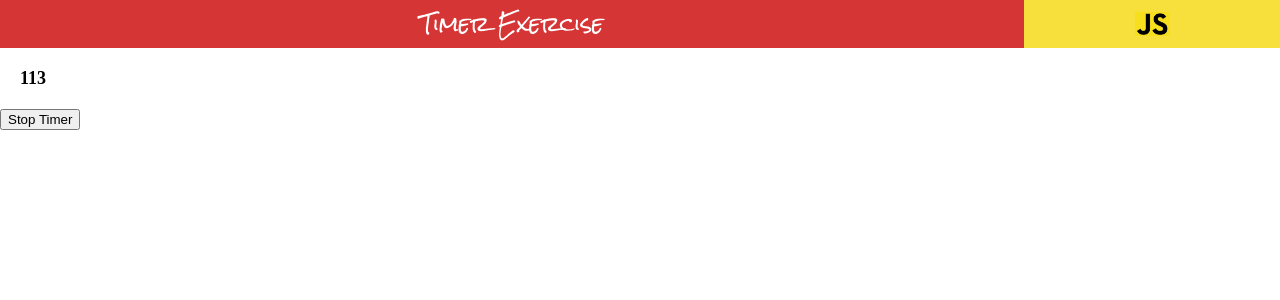
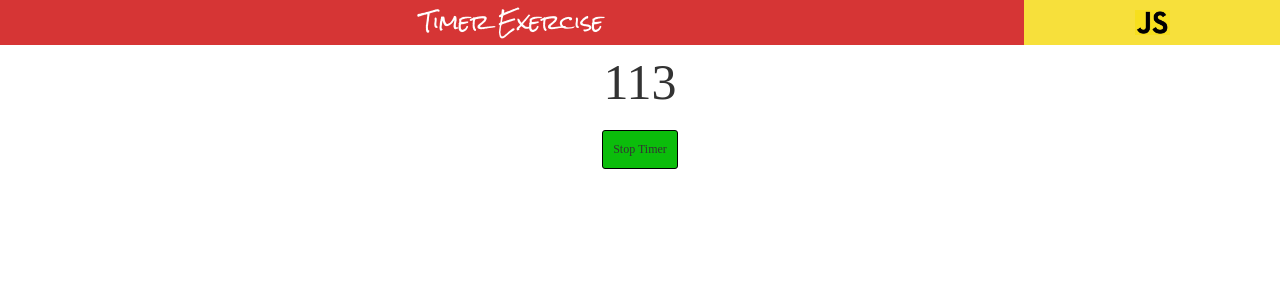
Before and after one commit to CrgioPeca88/angular-typescript-experiments, an Angular app: page /excercise2 in a window 1280 px wide. Shown: the top 300 px of the page. Built offline with nearby package versions, Linux system fonts and the light colour scheme.

Commit message:
[FEATURE] Timer component updated

```diff
--- a/src/app/components/exercise2/common/timer/timer.component.css
+++ b/src/app/components/exercise2/common/timer/timer.component.css
@@ -0,0 +1,24 @@
+.timer-container {
+  display: flex;
+  flex-direction: column;
+  justify-content: center;
+  align-items: center;
+  gap: 10px;
+  padding: 10px 0px;
+}
+
+.timer-value {
+  font-size: 50px;
+}
+
+.button {
+  background-color: #0bbd0b;
+  border: 1px solid black;
+  padding: 10px;
+  cursor: pointer;
+  border-radius: 3px;
+}
+
+.button:hover {
+  font-weight: bold;
+}
--- a/src/app/components/exercise2/common/timer/timer.component.html
+++ b/src/app/components/exercise2/common/timer/timer.component.html
@@ -1,4 +1,4 @@
-<div>
-  <h2 data-test-id="timer-value">{{timer$ | async}}</h2>
-  <button data-test-id="stop-button" (click)="stopTimer()">Stop Timer</button>
+<div class="timer-container">
+  <h2 class="timer-value" data-test-id="timer-value">{{timer$ | async}}</h2>
+  <button class="button" data-test-id="stop-button" (click)="stopTimer()">Stop Timer</button>
 </div>
--- a/src/index.html
+++ b/src/index.html
@@ -8,6 +8,7 @@
   <link rel="icon" type="image/x-icon" href="./assets/img/js.jpg">
   <link rel="preconnect" href="https://fonts.gstatic.com">
   <link href="https://fonts.googleapis.com/css2?family=Rock+Salt&display=swap" rel="stylesheet">
+  <link href="https://maxcdn.bootstrapcdn.com/bootstrap/3.3.7/css/bootstrap.min.css" rel="stylesheet" integrity="sha384-BVYiiSIFeK1dGmJRAkycuHAHRg32OmUcww7on3RYdg4Va+PmSTsz/K68vbdEjh4u" crossorigin="anonymous">
 </head>
 
 <body>
--- a/src/styles.css
+++ b/src/styles.css
@@ -5,6 +5,10 @@ body {
 body figure {
   margin: 0;
   padding: 0;
+}
+
+body h2 {
+  margin: 0;
 }
 
 .menu {
```
